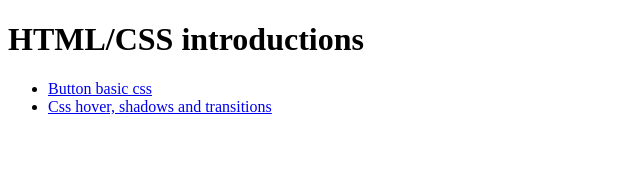
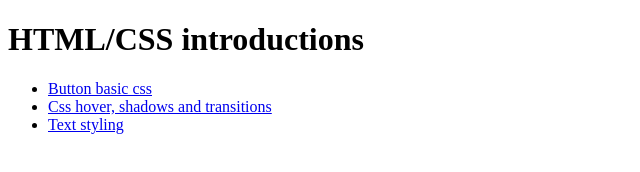
Before and after one commit to codiku/html-css-introduction, a plain HTML site: page index.html in a window 1280 px wide. Shown: the whole page, without its empty margins (0-640 px from the left). Drawn offline with Linux system fonts and the light colour scheme.

Commit message:
Update index.html

```diff
--- a/index.html
+++ b/index.html
@@ -10,6 +10,7 @@
   <ul>
     <li><a href="exercise-buttons.html">Button basic css</a></li>
     <li><a href="exercise-hover-active.html">Css  hover, shadows and transitions</li>
+    <li><a href="text-exercise.html">Text styling</a></li>
   </ul>
 </body>
 </html>
```
